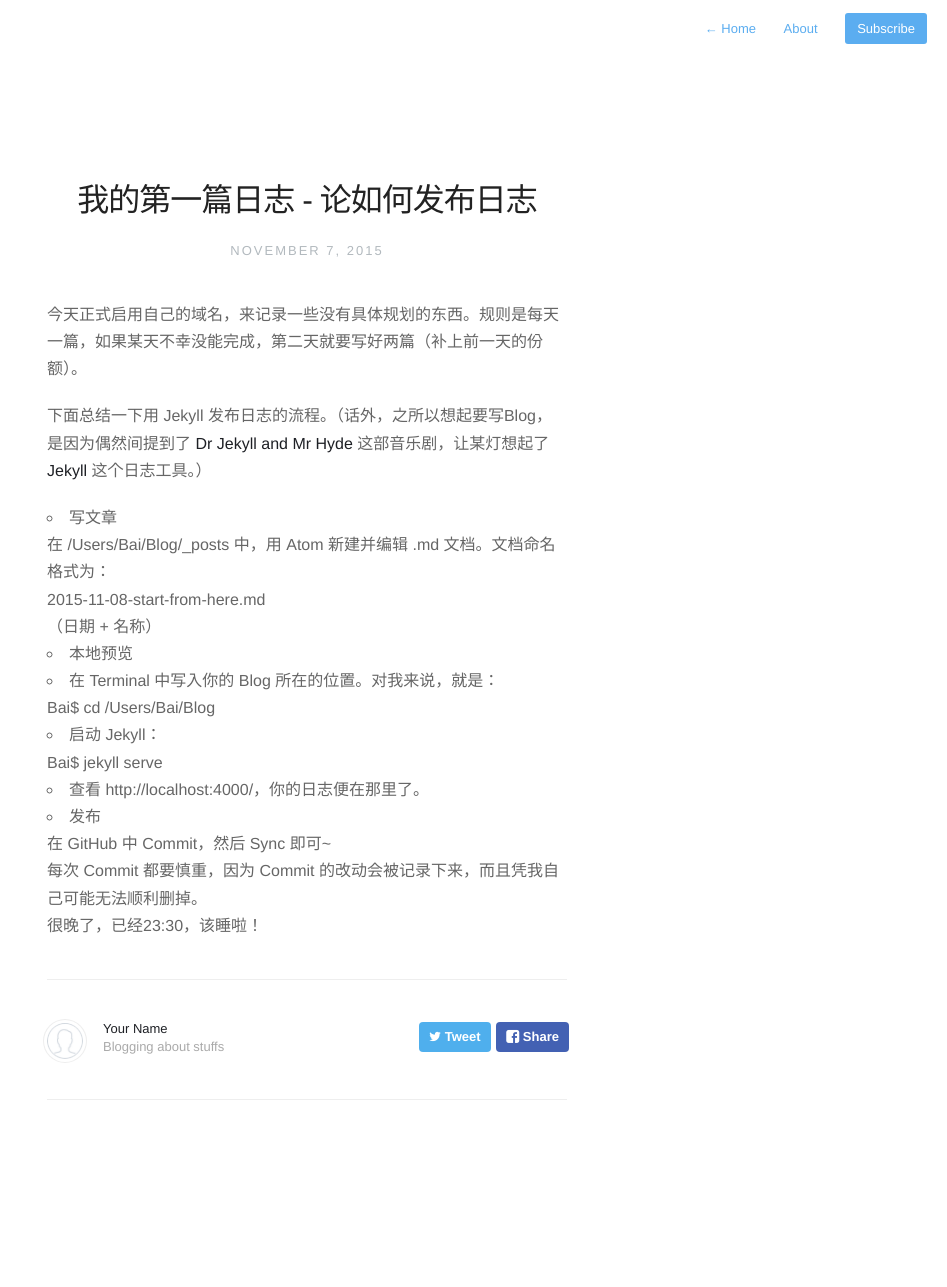
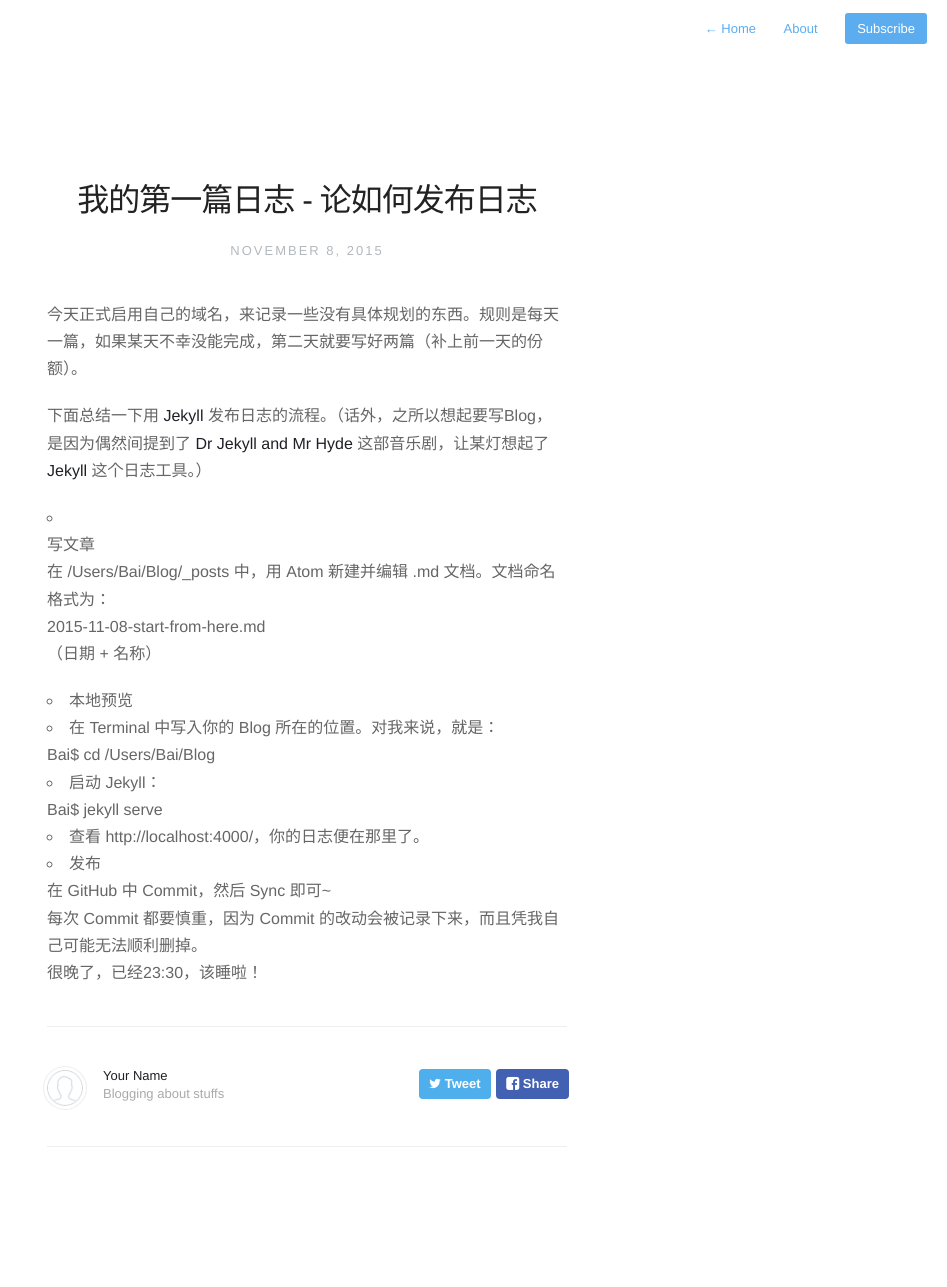
Before and after one commit to aeternariver/aeternariver.github.io, a Jekyll site: the page built from _posts/2015-11-09-first-post.md, in a window 1280 px wide. Shown: the whole page, without its empty margins (333-1280 px from the left). Built offline with Jekyll 4.4.1, drawn with Linux system fonts in a browser that asks for light colours; nearby versions of some CDN libraries; before the commit the page ends 1240 px from its top, so only the background shows below that; some of the changed lines change nothing that is shown.

Commit message:
修正细节
格式上的小问题。

```diff
--- a/_posts/2015-11-09-first-post.md
+++ b/_posts/2015-11-09-first-post.md
@@ -1,24 +1,26 @@
 ---
 layout: post
 title:  "我的第一篇日志 - 论如何发布日志"
-date:   2015-11-08 00:00:58 +0800
+date:   2015-11-08 23:39:58 +0800
 categories: jekyll update
 ---
 今天正式启用自己的域名，来记录一些没有具体规划的东西。规则是每天一篇，如果某天不幸没能完成，第二天就要写好两篇（补上前一天的份额）。
 
-下面总结一下用 Jekyll 发布日志的流程。（话外，之所以想起要写Blog，是因为偶然间提到了 **Dr Jekyll and Mr Hyde** 这部音乐剧，让某灯想起了 **Jekyll** 这个日志工具。）
+下面总结一下用 **Jekyll** 发布日志的流程。（话外，之所以想起要写Blog，是因为偶然间提到了 **Dr Jekyll and Mr Hyde** 这部音乐剧，让某灯想起了 **Jekyll** 这个日志工具。）
 
 1. 写文章 <br>
   在 `/Users/Bai/Blog/_posts` 中，用 Atom 新建并编辑 `.md` 文档。文档命名格式为：<br> 2015-11-08-start-from-here.md <br>
   （日期 + 名称）
 <br>
+
 2. 本地预览 <br>
-  - 在 Terminal 中写入你的 Blog 所在的位置。对我来说，就是：<br>
-  `Bai$ cd /Users/Bai/Blog`
-  - 启动 Jekyll：<br>
-  `Bai$ jekyll serve`
-  - 查看 `http://localhost:4000/`，你的日志便在那里了。
+	  - 在 Terminal 中写入你的 Blog 所在的位置。对我来说，就是：<br>
+	  `Bai$ cd /Users/Bai/Blog`
+	  - 启动 Jekyll：<br>
+	  `Bai$ jekyll serve`
+	  - 查看 `http://localhost:4000/`，你的日志便在那里了。
 <br>
+
 
 3. 发布 <br>
   在 GitHub 中 Commit，然后 Sync 即可~ <br>
```
